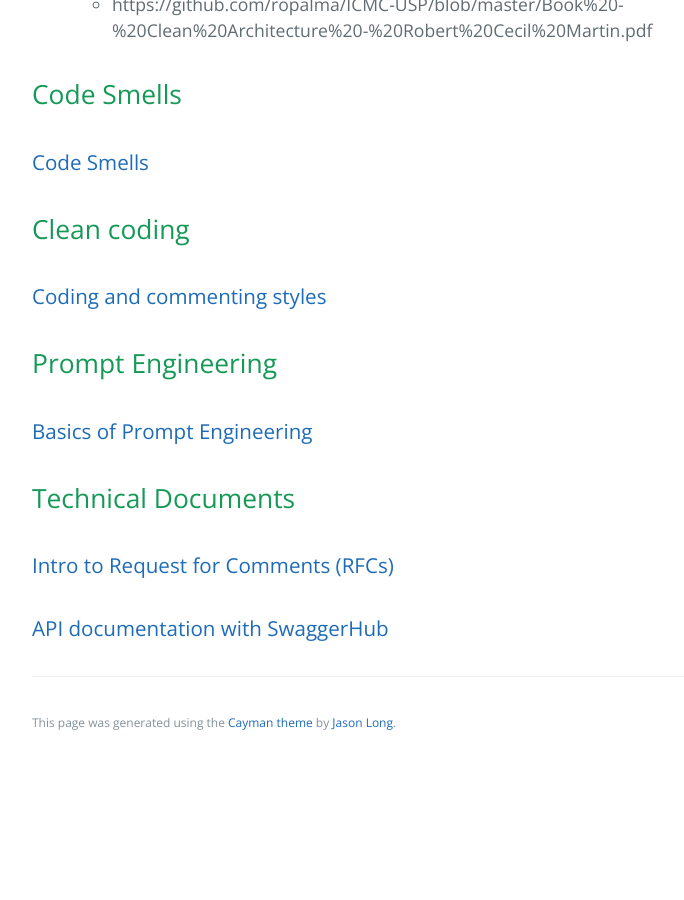
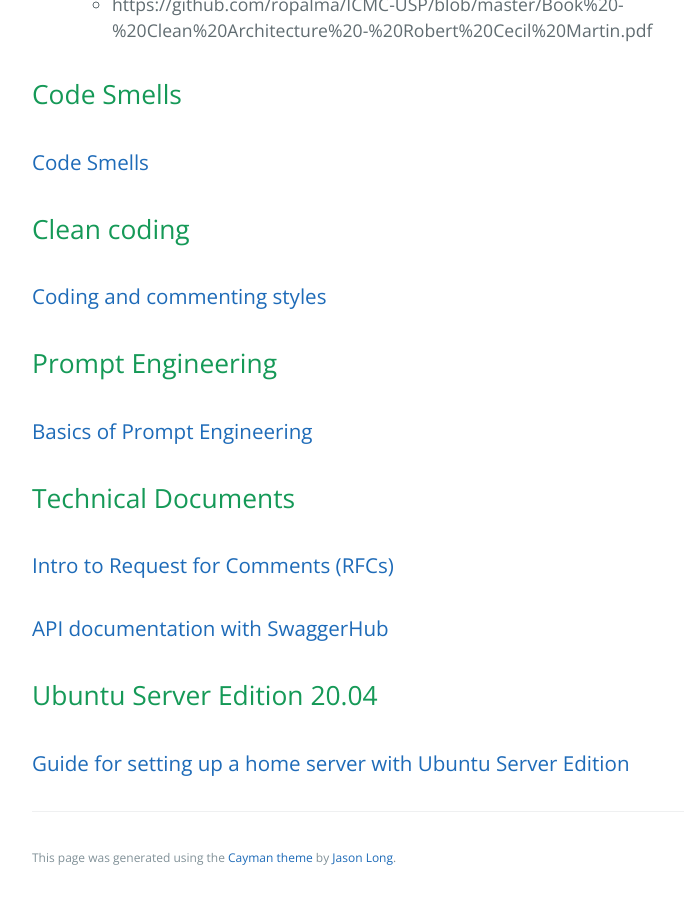
Before and after one commit to learning-software-engineering/learning-software-engineering.github.io, a Jekyll site: the page built from Topics/Development_Process.md, in a window 1280 px wide and 900 px high, scrolled down 7882 px. Shown: the whole window, without its empty margins (192-876 px from the left). Built offline with Jekyll 4.4.1, drawn with Linux system fonts in a browser that asks for light colours; our own code applies the rules of GitHub Pages for plain Markdown files; before the commit the page ends 8647 px from its top, so only the background shows below that.

Commit message:
modified Development_Process.md

```diff
--- a/Topics/Development_Process.md
+++ b/Topics/Development_Process.md
@@ -200,3 +200,7 @@ This is only a simplification of what "Clean Architecture" is; the topic is so v
 
 
 ### [API documentation with SwaggerHub](./Development_Process/Documentation/Swagger_API_Documentation.md)
+
+## Ubuntu Server Edition 20.04
+
+### [Guide for setting up a home server with Ubuntu Server Edition](./Development_Process/ubuntu.md)
```
